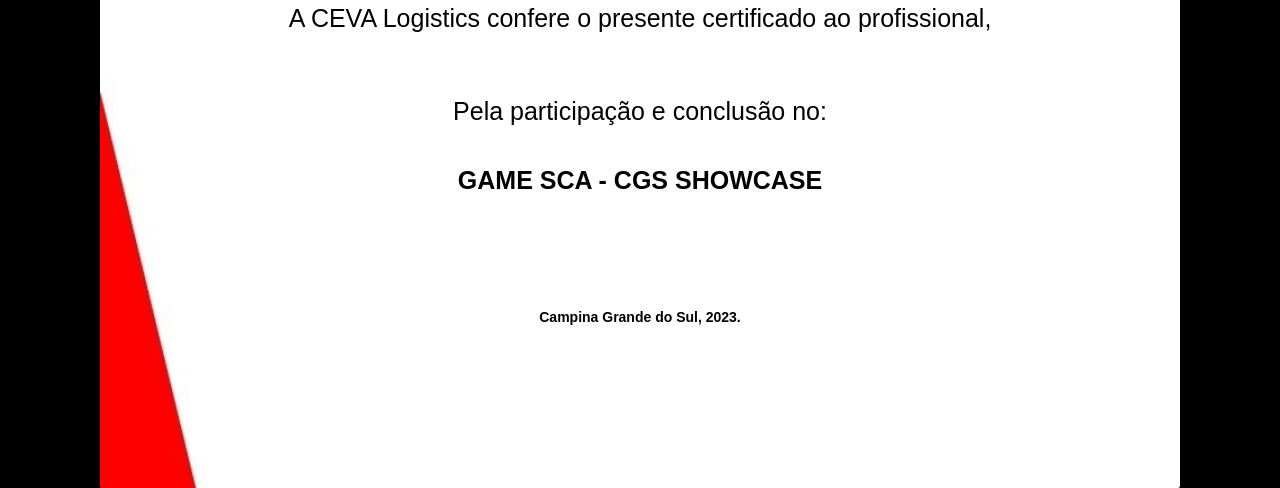
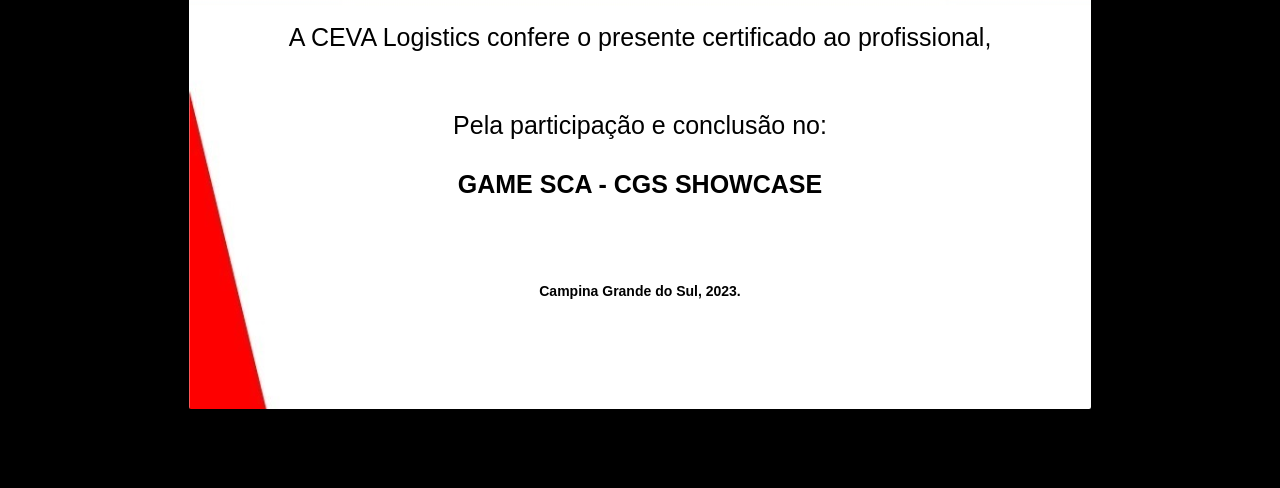
Before and after one commit to RichardAlvesx/quizopcgs, a plain HTML site: page certificado.html in a window 1280 px wide. Shown: the part 312-800 px from the top of the page. Drawn offline with Linux system fonts and the light colour scheme.

Commit message:
Add files via upload

```diff
--- a/stylec.css
+++ b/stylec.css
@@ -7,6 +7,7 @@
 
 body {
     width: 100%;
+    margin: 0%;
     height: 100vh;
     display: flex;
     align-items: center;
@@ -18,26 +19,26 @@ body {
     background-image: url(fundo.jpeg);
     background-position: center;
     background-size: cover;
-    max-width: 1080px;
-    margin: 0 0;
-    padding: 0 10%;
+    margin: 0% 0%;
+    padding: 0% 0%;
     border-radius: 2px;
     width: 100%;
-    height: 100vh;
-    display: flex;
+    height: 100%;
     align-items: center;
     justify-content: center;
+    display: flex;
 }
 
 form{
-    height: 100vh;
-    width: 1200px;
-    padding: 20px;
+    height: 100%;
+    width: 100%;
+    padding: 100px;
     border-radius: 20px;
 }
 
 .nomeuser{
     text-align: center;
+    text-transform: uppercase;
     width: 100%;
     font-size: 40px;
     color:black;
@@ -51,7 +52,7 @@ form{
     width: 100%;
     font-size: 60px;
     color:red;
-    margin: 50px 0;
+    margin: -20px 0;
     font-family:Arial, Helvetica, sans-serif;
     text-shadow: white 0.1em 0.1em 0.2em
 }
@@ -61,7 +62,7 @@ form{
     width: 100%;
     font-size: 25px;
     color:black;
-    margin: 5px 0;
+    margin-top: 80% 0;
     font-family:Arial, Helvetica, sans-serif;
     text-shadow: white 0.1em 0.1em 0.2em
 }
@@ -70,7 +71,7 @@ form{
     width: 100%;
     font-size: 25px;
     color:black;
-    margin: 35px 0;
+    margin: 30px 0;
     font-family:Arial, Helvetica, sans-serif;
     text-shadow: white 0.1em 0.1em 0.2em
 }
@@ -80,7 +81,7 @@ form{
     width: 100%;
     font-size: 25px;
     color:black;
-    margin: 40px 0;
+    margin: 20px 0;
     font-family:Arial, Helvetica, sans-serif;
     text-shadow: white 0.1em 0.1em 0.2em
 }
@@ -90,7 +91,7 @@ form{
     width: 100%;
     font-size: 14px;
     color:black;
-    margin: 50px 0;
+    margin: 10px 0;
     font-family:Arial, Helvetica, sans-serif;
     text-shadow: white 0.1em 0.1em 0.2em
 }
```
